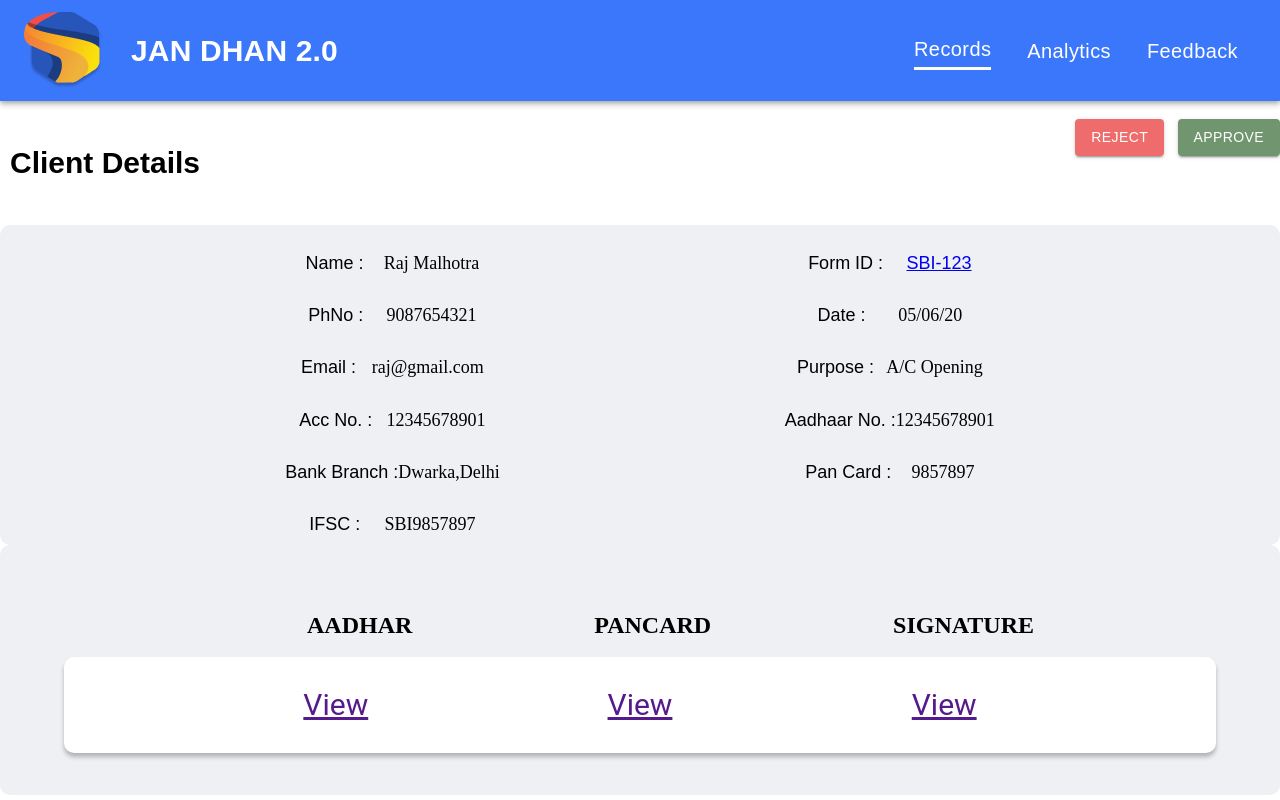
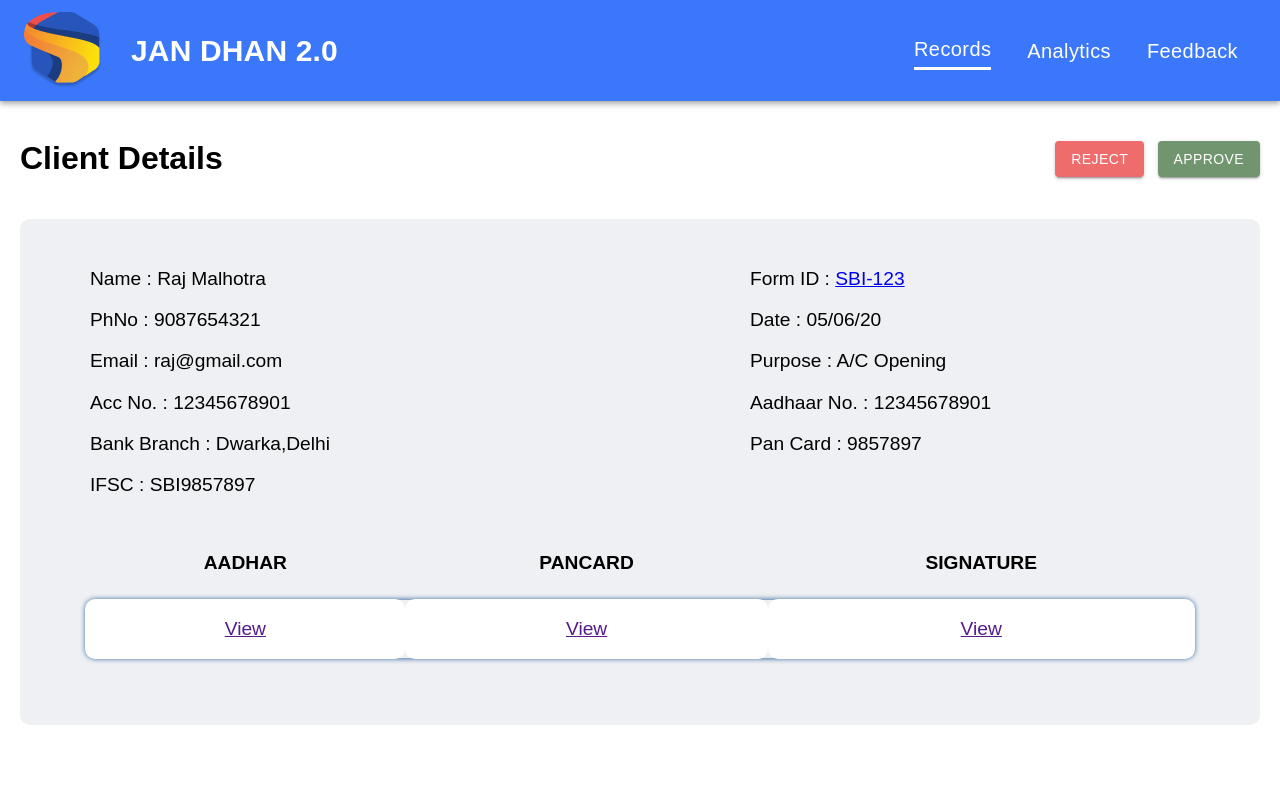
Before and after one commit to JanDhan2-0/WebApp, a React (Create React App) app: page /client in a window 1280 px wide. Built offline with nearby package versions, Linux system fonts and the light colour scheme.

Commit message:
changes in client page

```diff
--- a/src/assets/styles/Tabular.css
+++ b/src/assets/styles/Tabular.css
@@ -15,14 +15,16 @@
     text-align: center;
     height: 60px;
     padding: 0px 5px 0px 5px;
+    /* box-shadow: 0 0 5px 0 #3D70A7; */
     border-radius: 10px;
 }
 
 .row-data{
-    border-top-left-radius: 10px;
-    border-top-right-radius: 10px;
-    border-bottom-left-radius: 10px;
-    border-bottom-right-radius: 10px;
+    border-radius: 10px;
+    /* border-top-left-radius: 10px; */
+    /* border-top-right-radius: 20px; */
+    /* border-bottom-left-radius: 10px; */
+    /* border-bottom-right-radius: 10px; */
     box-shadow: 0 0 5px 0 #3D70A7;
     margin-bottom: 10%;
     padding: 5%;
--- a/src/components/basic/Details.js
+++ b/src/components/basic/Details.js
@@ -4,22 +4,29 @@
 import { Link } from 'react-router-dom';
 
 export default function MyDetails(){
+    const style={
+        display:'flex',
+        flexDirection:'row',
+        justifyContent:'space-between',
+        textAlign:'left',
+        padding:"0 40px"
+    }
     return(
-        <div className="table" style={{ height:'20em',flexDirection:'row',justifyContent:'space-evenly'}}>
-            <div style={{float:'left'}}>
-            <p className="small-form-content"><label>Name : </label>Raj Malhotra</p>
-            <p className="small-form-content"><label>PhNo : </label>9087654321</p>
-             <p className="small-form-content"><label>Email : </label>raj@gmail.com</p>
-             <p className="small-form-content"><label>Acc No. : </label>12345678901</p>
-            <p className="small-form-content"><label>Bank Branch : </label>Dwarka,Delhi</p>
-            <p className="small-form-content"><label>IFSC : </label>SBI9857897</p>
+        <div style={style}>
+            <div style={{width:"60%", fontSize:"1.2em"}}>
+            <p><label>Name : </label>Raj Malhotra</p>
+            <p><label>PhNo : </label>9087654321</p>
+             <p><label>Email : </label>raj@gmail.com</p>
+             <p><label>Acc No. : </label>12345678901</p>
+            <p><label>Bank Branch : </label>Dwarka,Delhi</p>
+            <p><label>IFSC : </label>SBI9857897</p>
             </div>
-            <div style={{float:'right'}}>
-            <p className="small-form-content"><label>Form ID : </label><Link to="/client">SBI-123</Link></p>
-            <p className="small-form-content"><label>Date : </label>05/06/20</p>
-             <p className="small-form-content"><label>Purpose : </label>A/C Opening</p>
-             <p className="small-form-content"><label>Aadhaar No. : </label>12345678901</p>
-            <p className="small-form-content"><label>Pan Card : </label>9857897</p>
+            <div style={{width:"40%", fontSize:"1.2em"}}>
+            <p><label>Form ID : </label><Link to="/client">SBI-123</Link></p>
+            <p><label>Date : </label>05/06/20</p>
+             <p><label>Purpose : </label>A/C Opening</p>
+             <p><label>Aadhaar No. : </label>12345678901</p>
+            <p><label>Pan Card : </label>9857897</p>
             </div>
         </div>
     );
--- a/src/components/basic/InfoBar.js
+++ b/src/components/basic/InfoBar.js
@@ -7,11 +7,9 @@
 export default function MyInfoBar(){
     const history = useHistory();
     return(
-        <div >
-        <div className="table-header-text" style={{float:'left', paddingLeft:'10px', fontSize:'30px'}}>
-            <p>Client Details</p>
-        </div>
-        <div style={{float:'right', justifyContent:'space-around'}}>
+        <div style={{display:'flex', justifyContent:'space-between', alignItems:'center',padding:'0px 20px'}}>
+            <h1>Client Details</h1>
+            <div>
                 <Button variant="contained" style={{backgroundColor: '#EF6C6C'}} color="primary" onClick={()=>{
                     history.push('/records')
                 }}>Reject</Button>&nbsp;
--- a/src/components/basic/Popup.js
+++ b/src/components/basic/Popup.js
@@ -4,7 +4,7 @@
 import { Link } from "react-router-dom";
 
 export default (props) => (
-    <Popup trigger={<Link style={{fontFamily:'Roboto',fontSize:'30px',paddingTop:'30px'}}>View</Link>} modal>
+    <Popup trigger={<Link style={{fontSize:'1.2em',paddingTop:'30px'}}>View</Link>} modal>
     {close => (
       <div className="modal">
           <center>
--- a/src/pages/Client.js
+++ b/src/pages/Client.js
@@ -1,19 +1,38 @@
 import React from 'react';
 
 import MyAppBar from '../components/basic/AppBar'
-import MyTable from '../components/basic/Table'
 import MyInfoBar from '../components/basic/InfoBar'
 import MyDetails from '../components/basic/Details'
+import "../assets/styles/Tabular.css"
+import MyPopup from "../components/basic/Popup"
+
 
 export default function MyClient() {
+  const headers=["AADHAR","PANCARD", "SIGNATURE"];
   return (
     <div>
       <MyAppBar active="records"/>
       <br></br>
       <MyInfoBar/>
-      <div>
+      <div style={{backgroundColor:"#EFF0F3", margin:"20px", padding:"30px", borderRadius:"10px"}}>
       <MyDetails/>
-        <MyTable elements={["AADHAR","PANCARD", "SIGNATURE"]} context="client" status={["1"]} cards={["1"]} />
+      <table className="board-container">
+        <thead>
+            <tr>
+                {
+                headers.map(item=>
+                    <th scope="col">{item}</th>
+                )}
+            </tr>
+        </thead>
+        <tbody>
+        <tr className="row-data">
+                <td data-label="id"><MyPopup title="AADHAR" path={require('../assets/images/aadhar.png')}/></td>
+                <td data-label="date"><MyPopup title="AADHAR" path={require('../assets/images/aadhar.png')}/></td>
+                <td data-label="name"><MyPopup title="AADHAR" path={require('../assets/images/aadhar.png')}/></td>
+        </tr>
+         </tbody>
+        </table>
       </div>
     </div>
   );
```
Lines whose indentation alone changed are shown as unchanged.
